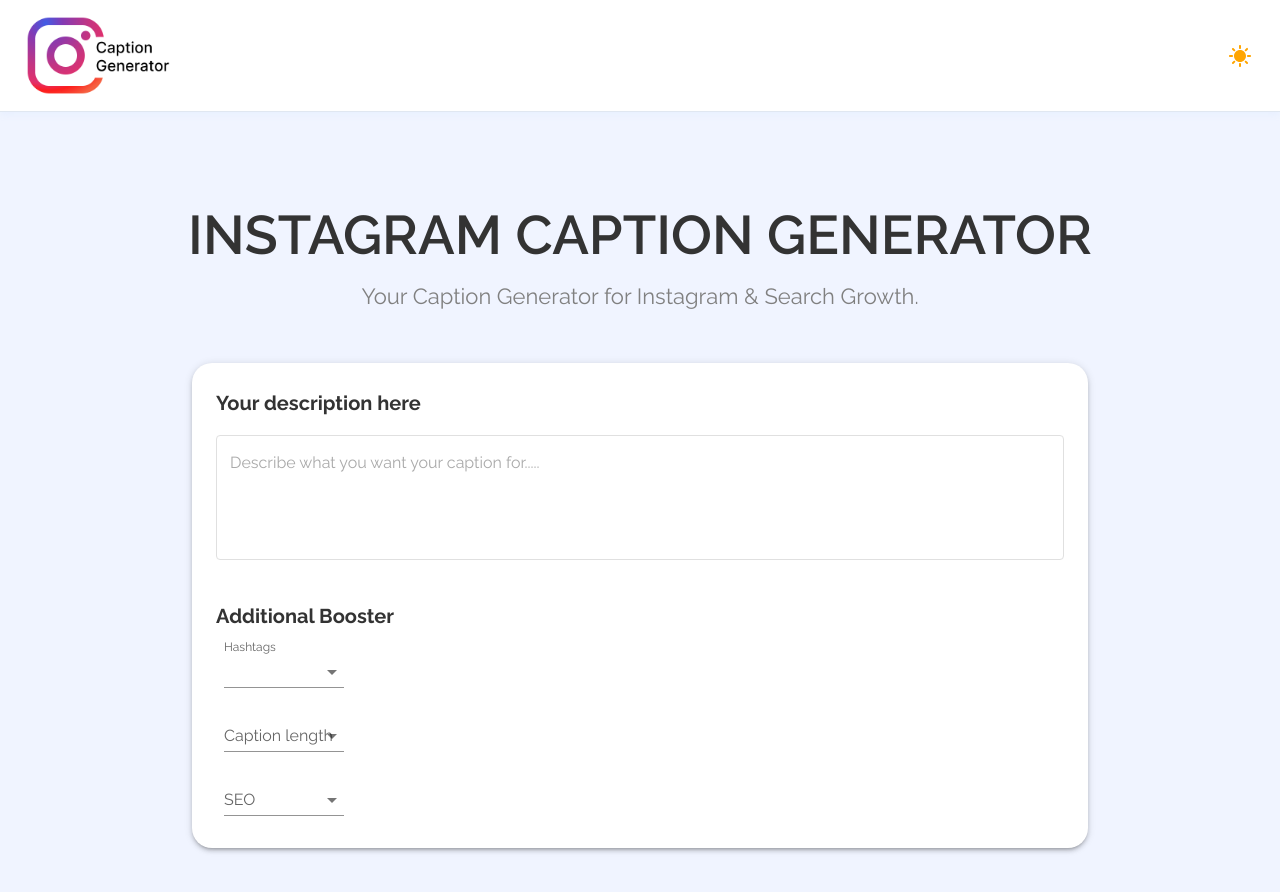
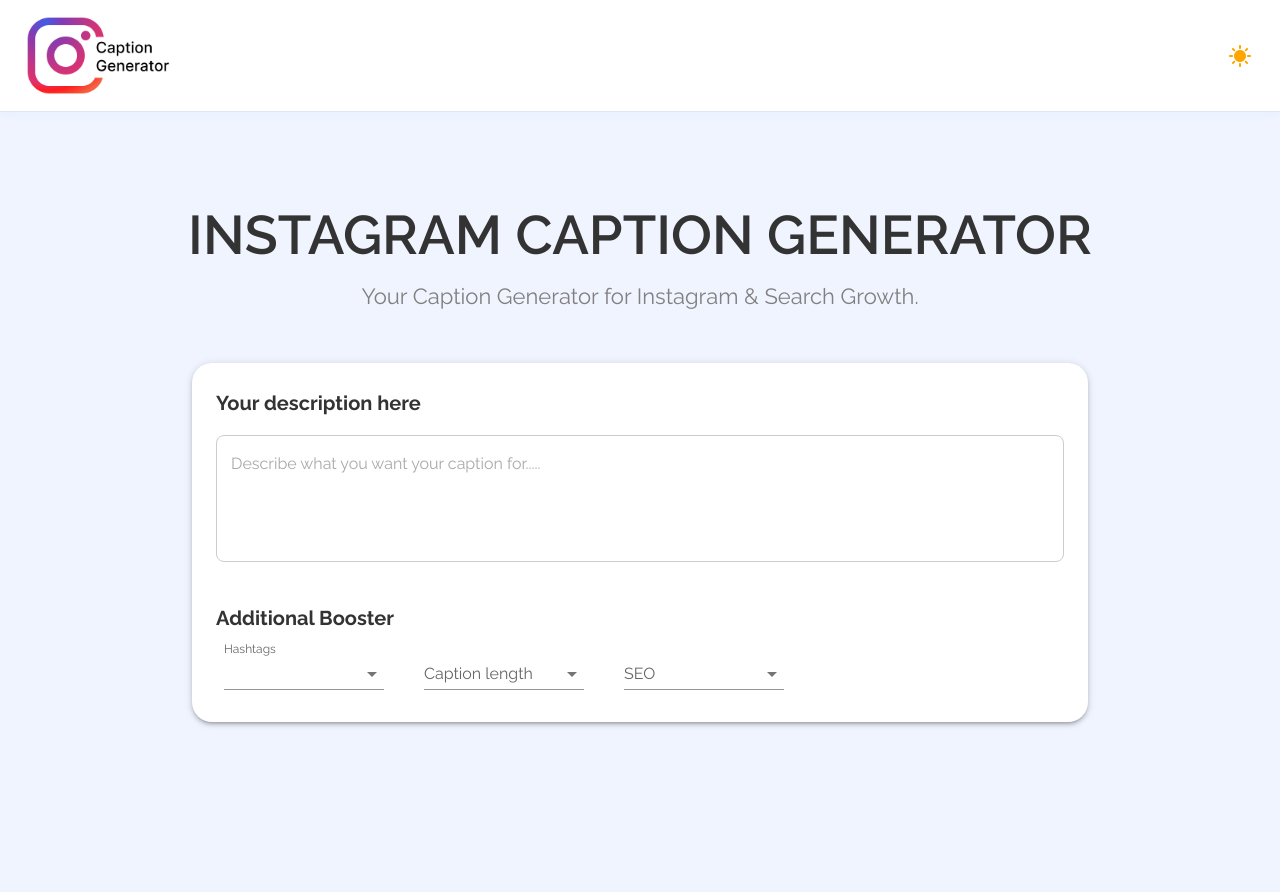
Before and after one commit to harshtarang7/instagram-caption-generator, a Next.js app: page / in a window 1280 px wide. Shown: the top 892 px of the page. After the commit the page ends 800 px from the top, so only its background shows below. Built offline with nearby package versions, Linux system fonts and the light colour scheme.

Commit message:
fixed some UI in description

```diff
--- a/src/app/page.tsx
+++ b/src/app/page.tsx
@@ -78,9 +78,14 @@
                 minRows={4}
                 multiline
                 sx={{
-                  backgroundColor: "transparent !important",
-                  width: "100% !important",
-                  // border:'1px solid #ccc'
+                  "& .MuiOutlinedInput-root": {
+                    borderRadius: 2,
+                    border: "1px solid #ccc",
+                    backgroundColor: "transparent",
+                  },
+                  "& .MuiOutlinedInput-notchedOutline": {
+                    border: "none",
+                  },
                 }}
               />
             </FormControl>
@@ -90,19 +95,19 @@
             <Typography fontSize={20} fontWeight={700}>
               Additional Booster
             </Typography>
-
-            {boostersData.map((booster, index) => {
-              return (
             <Box
-                  width={"60%"}
+              // border={1}
+              width={"100%"}
               display={"flex"}
               alignItems={"center"}
               gap={3}
+            >
+              {boostersData.map((booster, index) => {
+                return (
+                  <FormControl
                     key={index}
-                >
-                  <FormControl
                     variant="standard"
-                    sx={{ m: 1, minWidth: 120, width: 120 }}
+                    sx={{ m: 1, minWidth: 160 }}
                   >
                     <InputLabel id={booster.id}>{booster.label}</InputLabel>
                     <Select
@@ -110,18 +115,24 @@
                       id={booster.id}
                       label={booster.label}
                       value={booster.value}
-                      onChange={booster.onChange as (event:SelectChangeEvent<number | string>)=>void}
+                      onChange={
+                        booster.onChange as (
+                          event: SelectChangeEvent<number | string>
+                        ) => void
+                      }
                     >
-                      {booster.options.map((option,index)=>{
-                        return(
-                          <MenuItem value={option.value}>{option.label}</MenuItem>
-                        )
+                      {booster.options.map((option, index) => {
+                        return (
+                          <MenuItem value={option.value}>
+                            {option.label}
+                          </MenuItem>
+                        );
                       })}
                     </Select>
                   </FormControl>
-                </Box>
                 );
               })}
+            </Box>
           </Box>
         </Paper>
       </Grid>
```
Lines whose indentation alone changed are shown as unchanged.
